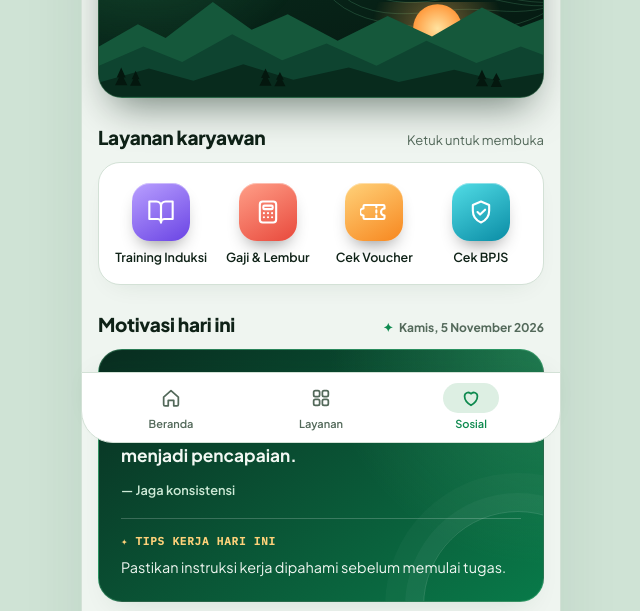
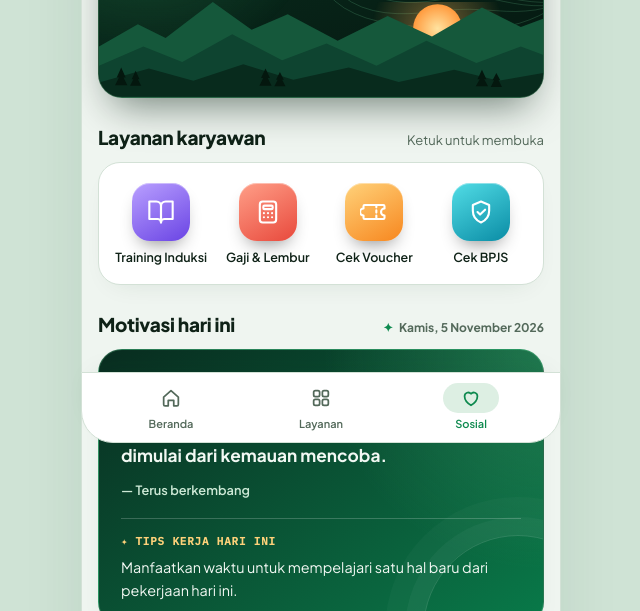
Before and after one commit to yodiwahyu/kmj2, a plain HTML site: page index.html in a window 1280 px wide. Shown: the part 341-952 px from the top of the page, without its empty margins (319-959 px from the left). Drawn offline with Linux system fonts and the light colour scheme.

Commit message:
Update index.html

```diff
--- a/index.html
+++ b/index.html
@@ -605,6 +605,9 @@ document.querySelectorAll("[data-contours]").forEach(function (svg) {
 <script>
 (function () {
   "use strict";
+
+  // Kumpulan motivasi dan tips kerja KMJ 2.
+  // Mas Yodi bisa menambahkan itemnya hingga 31 buah agar setiap tanggal punya pesan unik.
   const entries = [
     { quote:"Kemajuan kecil yang dilakukan setiap hari akan membawa hasil besar.", author:"Pengingat untuk diri sendiri", tip:"Awali pekerjaan dengan memastikan area kerja rapi dan jalur evakuasi tidak terhalang." },
     { quote:"Bekerja dengan teliti hari ini berarti menjaga kualitas untuk hari esok.", author:"Semangat kerja KMJ 2", tip:"Periksa kembali hasil pekerjaan sebelum diteruskan ke proses berikutnya." },
@@ -621,22 +624,40 @@ document.querySelectorAll("[data-contours]").forEach(function (svg) {
     { quote:"Saling menghargai membuat tempat kerja menjadi lebih nyaman dan produktif.", author:"Budaya saling menghormati", tip:"Hargai perbedaan, hindari candaan yang merendahkan, dan gunakan bahasa yang santun." },
     { quote:"Berikan yang terbaik bukan untuk menjadi sempurna, tetapi untuk terus menjadi lebih baik.", author:"Satu langkah lebih baik", tip:"Selesaikan pekerjaan sesuai standar tanpa mengabaikan keselamatan." }
   ];
+
   function renderDailyContent() {
     const quote = document.getElementById("daily-quote");
     const author = document.getElementById("daily-author");
     const tip = document.getElementById("daily-tip");
     const date = document.getElementById("motivation-date");
+
     if (!quote || !author || !tip || !date) return;
+
     const now = new Date();
-    const firstDay = new Date(now.getFullYear(), 0, 0);
-    const dayOfYear = Math.floor((now - firstDay) / 86400000);
-    const item = entries[(dayOfYear + now.getFullYear()) % entries.length];
+
+    // [PERBAIKAN]: Gunakan tanggal hari ini (1-31) sebagai urutan.
+    // getDate() menghasilkan angka 1-31. Dikurangi 1 karena urutan array dimulai dari 0.
+    // % entries.length berfungsi sebagai pengaman: jika jumlah motivasi kurang dari 31, ia akan otomatis mengulang dari awal tanpa error.
+    const todayIndex = (now.getDate() - 1) % entries.length;
+    const item = entries[todayIndex];
+
     quote.textContent = item.quote;
     author.textContent = "— " + item.author;
     tip.textContent = item.tip;
-    date.textContent = new Intl.DateTimeFormat("id-ID", { weekday:"long", day:"numeric", month:"long", year:"numeric" }).format(now);
+
+    // Menampilkan format tanggal rapi (Contoh: Kamis, 5 November 2026)
+    date.textContent = new Intl.DateTimeFormat("id-ID", {
+      weekday: "long",
+      day: "numeric",
+      month: "long",
+      year: "numeric"
+    }).format(now);
   }
-  if (document.readyState === "loading") document.addEventListener("DOMContentLoaded", renderDailyContent, { once:true });
-  else renderDailyContent();
+
+  if (document.readyState === "loading") {
+    document.addEventListener("DOMContentLoaded", renderDailyContent, { once: true });
+  } else {
+    renderDailyContent();
+  }
 })();
 </script>
```
